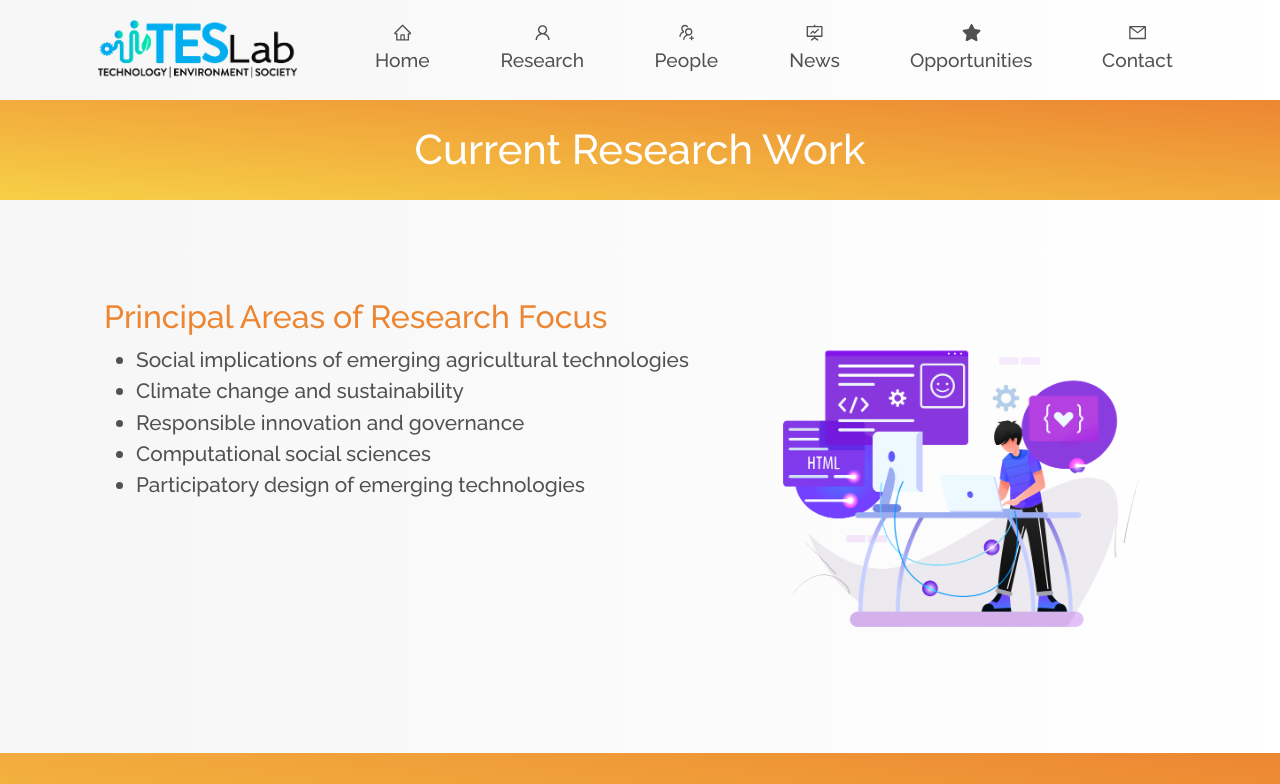
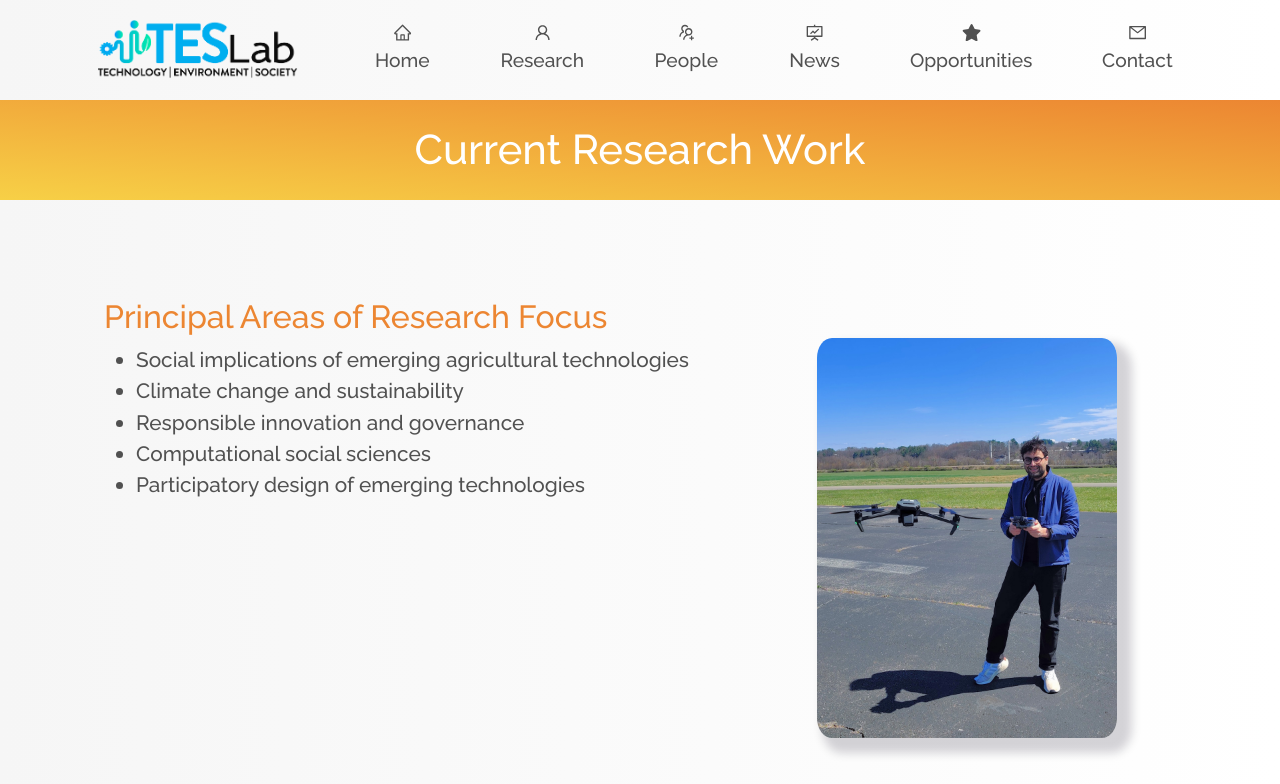
Before and after one commit to mehulbVT/teslab, a React (Create React App) app: page /teslab/research in a window 1280 px wide. Shown: the top 784 px of the page. Built offline with nearby package versions, Linux system fonts and the light colour scheme.

Commit message:
Image drone

```diff
--- a/src/components/Research/Research.js
+++ b/src/components/Research/Research.js
@@ -2,7 +2,7 @@ import React from "react";
 import { Container, Row, Col } from "react-bootstrap";
 import Aboutcard from "./AboutCard";
 
-import laptopImg from "../../Assets/about.png";
+import drone from "../../Assets/drone.jpg";
 
 import research1 from "../../Assets/research1.jpg";
 import research5 from "../../Assets/research5.png";
@@ -41,7 +41,7 @@ function Research() {
             style={{ paddingTop: "120px", paddingBottom: "50px" }}
             className="about-img"
           >
-            <img src={laptopImg} alt="about" className="img-fluid" />
+            <img src={drone} alt="about" className="img-fluid team-pic" />
           </Col>
         </Row>
       </Container>
```
Also changed, not shown: src/Assets/drone.jpg (added), 12 other files (tests, documents, lock files or other folders).
